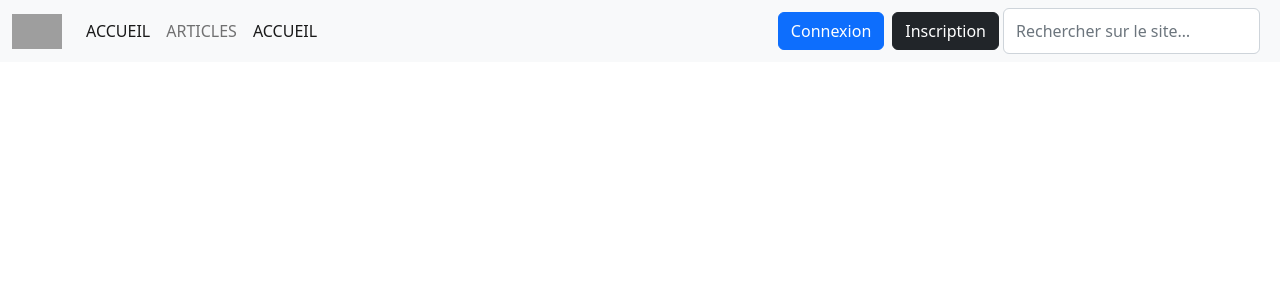
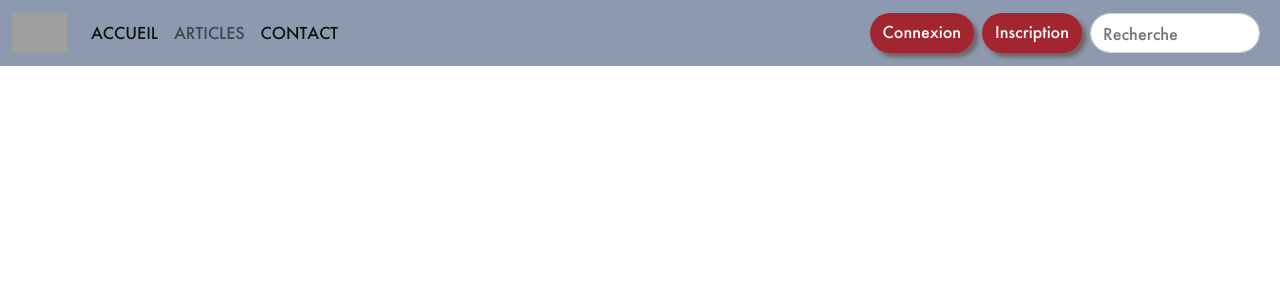
Before and after one commit to Lucas33860/BlogArt, a PHP site: page /header.php in a window 1280 px wide. Shown: the top 300 px of the page. Run offline with PHP 8.4, Linux system fonts and the light colour scheme; a stand-in replaces the project's code that opens the database connection; grey boxes are pictures that could not be loaded.

Commit message:
Header + page accueil

```diff
--- a/header.php
+++ b/header.php
@@ -4,21 +4,24 @@
     <meta charset="utf-8" />
     <meta name="viewport" content="width=device-width, initial-scale=1.0" />
     <title>Blog'Art</title>
-    <!-- Load CSS -->
-    <link rel="stylesheet" href="src/css/style.css" />
+
     <!-- Bootstrap CSS only -->
     <link href="https://cdn.jsdelivr.net/npm/bootstrap@5.2.3/dist/css/bootstrap.min.css" rel="stylesheet" integrity="sha384-rbsA2VBKQhggwzxH7pPCaAqO46MgnOM80zW1RWuH61DGLwZJEdK2Kadq2F9CUG65" crossorigin="anonymous" />
+        <!-- Load CSS -->
+    <link rel="stylesheet" href="src/css/header.css"/>
+    <link rel="stylesheet" href="src/css/reset.css"/>
     <link rel="shortcut icon" type="image/x-icon" href="src/images/article.png" />
+
 </head>
 <?php
 //load config
 require_once 'config.php';
 ?>
 <body>
-<nav class="navbar navbar-expand-lg bg-light">
+<nav class="navbar navbar-expand-lg my-navbar ">
   <div class="container-fluid">
     <a class="navbar-brand" href="#">
-    <img src="/src/images/LogoBlack.svg" alt="Logo" width="50" height="35" class="d-inline-block align-text-top">
+    <img src="/src/images/LogoBlack.svg" alt="Logo" width="55" height="40" class="d-inline-block align-text-top">
     </a>
     <button class="navbar-toggler" type="button" data-bs-toggle="collapse" data-bs-target="#navbarNav" aria-controls="navbarNav" aria-expanded="false" aria-label="Toggle navigation">
       <span class="navbar-toggler-icon"></span>
@@ -32,17 +35,17 @@ require_once 'config.php';
           <a class="nav-link" href="/views/backend/dashboard.php">ARTICLES</a>
         </li>
         <li class="nav-item">
-          <a class="nav-link active" aria-current="page" href="/">ACCUEIL</a>
+          <a class="nav-link active" aria-current="page" href="/">CONTACT</a>
         </li>
       </ul>
     </div>
     <!--right align-->
     <div class="d-flex">
 
-      <a class="btn btn-primary m-1" href="/views/backend/security/login.php" role="button">Connexion</a>
-      <a class="btn btn-dark m-1" href="/views/backend/security/signup.php" role="button">Inscription</a>
+      <a class="btn m-1" href="/views/backend/security/login.php" role="button">Connexion</a>
+      <a class="btn m-1" href="/views/backend/security/signup.php" role="button">Inscription</a>
       <form class="d-flex" role="search">
-      <input class="form-control me-2" type="search" placeholder="Rechercher sur le site…" aria-label="Search" >
+      <input class="form-control me-2" type="search" placeholder="Recherche"  aria-label="Search" >
       </form>
     </div>
   </div>
--- /dev/null
+++ b/src/css/header.css
@@ -0,0 +1,29 @@
+@font-face{
+    font-family: "Futura Bold";
+    src: url(fonts/futura/Futura-Bold-03.woff2);
+}
+@font-face{
+    font-family: "Futura Medium";
+    src: url(fonts/futura/Futura-Medium-01.woff2);
+}
+
+.navbar {
+    background-color: #8D99AE;
+    font-family: 'Futura Medium' , sans-serif !important;
+    font-size: 24 !important;
+}
+
+.btn {
+    background-color: #A3252F;
+    color: white;
+    border-radius: 25px;
+    font-family: 'Futura Medium' , sans-serif !important;
+    font-size: 24 !important;
+    box-shadow: 4px 4px 4px #6E6263;
+}
+.form-control {
+    border-radius: 25px;
+    height: 40px;
+    width: 170px;
+    margin : 4px;
+}
```
Also changed, not shown: accueil.php (added, +52 -0 lines), src/css/accueil.css (added, +14 -0 lines), src/fonts/futura/Futura-Bold-03.woff2 (added), src/fonts/futura/Futura-CondensedExtraBold-05.woff2 (added), src/fonts/futura/Futura-CondensedMedium-04.woff2 (added), src/fonts/futura/Futura-Medium-01.woff2 (added), src/fonts/futura/Futura-MediumItalic-02.woff2 (added), src/images/Vitrail.webp (added), 1 other file.
